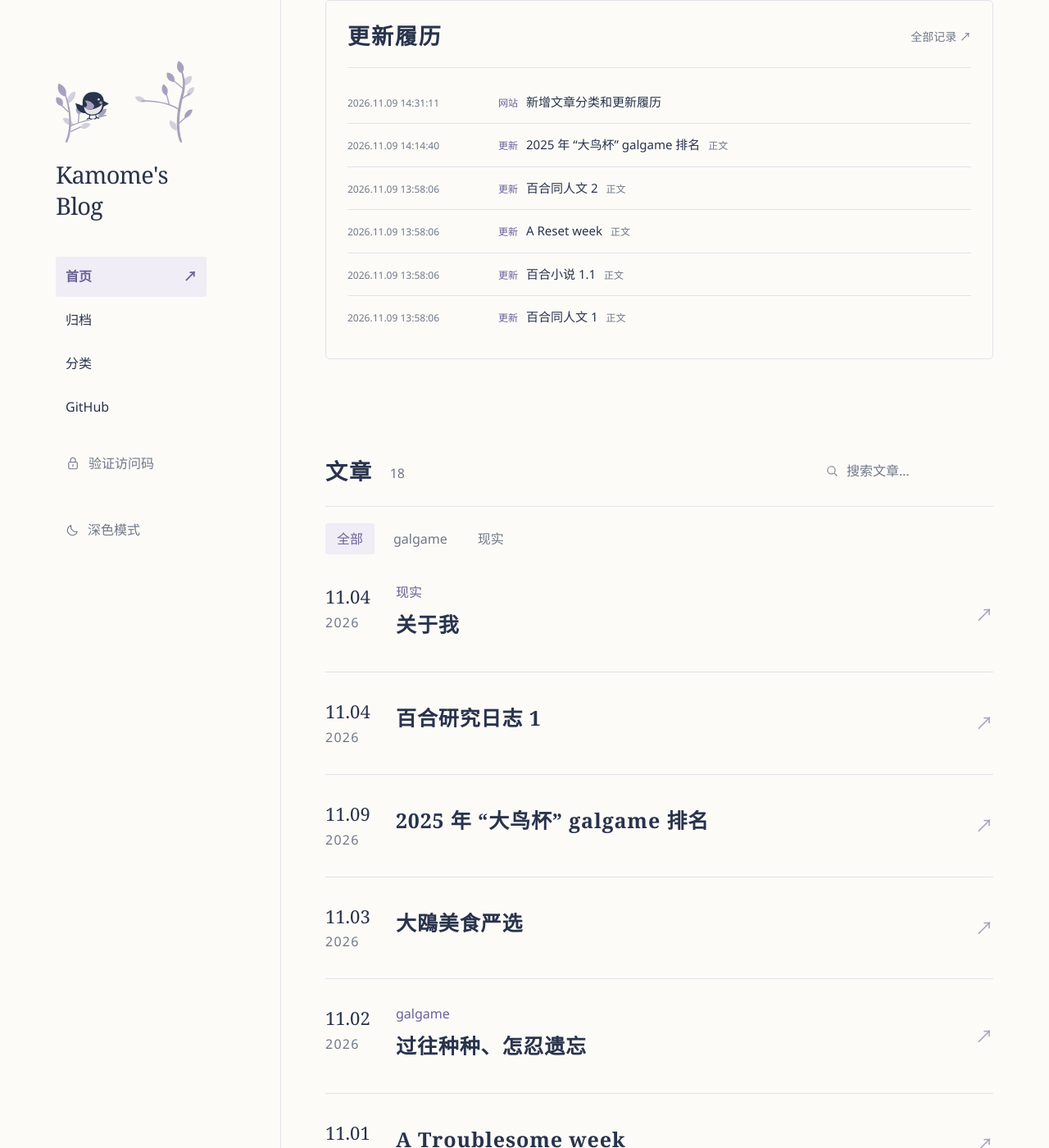
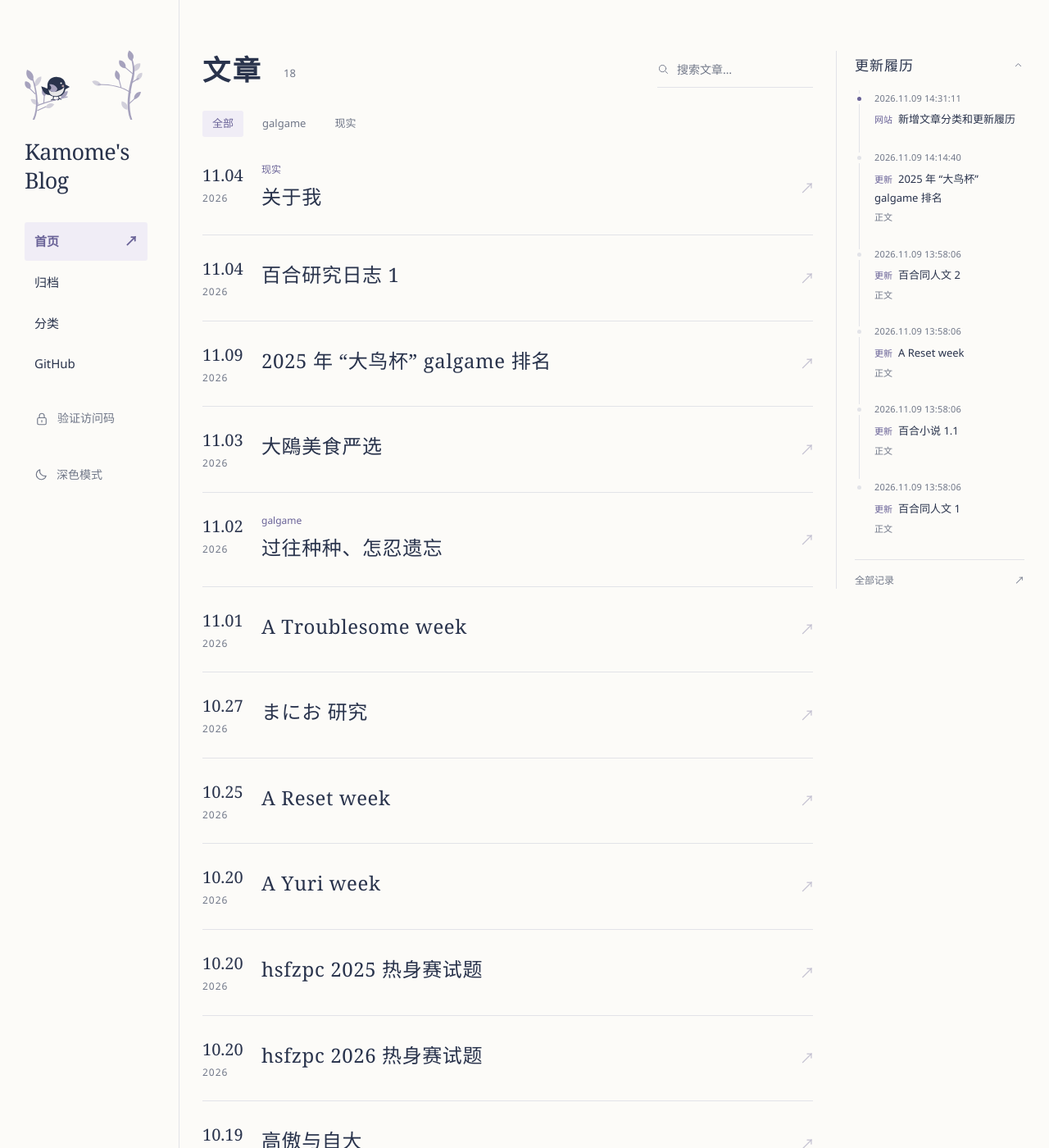
Before and after one commit to ushg8877/ushg8877.github.io, a Jekyll site: the page built from index.html, in a window 1280 px wide and 1400 px high. Shown: the whole window at 82% size. Built offline with Jekyll 4.4.1, drawn with Linux system fonts in a browser that asks for light colours.

Commit message:
Move homepage updates into a responsive right sidebar

```diff
--- a/_layouts/default.html
+++ b/_layouts/default.html
@@ -13,13 +13,14 @@
   <link rel="icon" href="{{ '/assets/favicon.svg' | relative_url }}?v=20261015-branches-1" type="image/svg+xml">
   <link rel="stylesheet" href="{{ '/assets/catalog.css' | relative_url }}?v=20261109-catalog-1">
   <link rel="stylesheet" href="{{ '/assets/style.css' | relative_url }}?v=20261019-math-1">
+  <link rel="stylesheet" href="{{ '/assets/layout.css' | relative_url }}?v=20261109-sidebar-1">
   <link rel="stylesheet" href="{{ '/assets/article-engagement.css' | relative_url }}?v=20261018-1">
   <link rel="stylesheet" href="{{ '/assets/sealed-content.css' | relative_url }}?v=20261109-secret-images-1">
   <link rel="stylesheet" href="{{ '/assets/bird-flight.css' | relative_url }}?v=20261015-branches-1">
   <script>try{const t=localStorage.getItem('theme');if(t==='light'||t==='dark')document.documentElement.dataset.theme=t}catch(e){}</script>
   {% unless page.access_id %}<link rel="stylesheet" href="{{ "/assets/private-reader.css" | relative_url }}?v=20261109-secret-images-1">{% endunless %}
 </head>
-<body>
+<body{% if page.url == '/' %} class="home-page"{% endif %}>
   <a class="skip" href="#main">跳到正文</a>
   <div class="site-shell">
     <header class="site-rail">
@@ -65,6 +66,7 @@
   </div>
   {% if page.access_id %}{% include access-dialog.html %}{% else %}{% include private-access.html %}{% endif %}
   <script src="{{ '/assets/site.js' | relative_url }}?v=20261019-no-lyrics-1" defer></script>
+  <script src="{{ '/assets/layout.js' | relative_url }}?v=20261109-sidebar-1" defer></script>
   <script src="{{ '/assets/bird-flight.js' | relative_url }}?v=20261015-branches-1" defer></script>
   {% unless page.private_gateway %}
   <script src="{{ '/assets/article-engagement.js' | relative_url }}?v=20261018-1" defer></script>
--- /dev/null
+++ b/assets/layout.css
@@ -0,0 +1,55 @@
+/* Shared navigation and the homepage's reading column + update rail. */
+.site-shell{max-width:1380px;padding:0 40px;grid-template-columns:180px minmax(0,1fr);gap:40px}
+.site-rail{padding-top:54px;padding-right:10px}.identity-mark{width:148px;height:98px}.identity{gap:15px}.identity-name{font-size:27px;letter-spacing:-.7px}
+.main-nav{margin-top:34px;gap:3px}.main-nav>a{font-size:15px;padding:9px 12px}.theme-toggle{font-size:14px;margin-top:24px}.site-content{padding-left:40px}
+.site-content>main>.page-heading,.site-content>main>.post-list,.site-content>main>.category-section,.site-content>main>.category-links,.site-content>main>.update-list{max-width:820px;margin-left:auto;margin-right:auto}
+.site-footer{font-size:13px;margin-top:64px}.site-visit-count{font-size:13px}
+
+.home-page .site-shell{max-width:1600px;gap:40px}.home-page .site-content{padding-left:40px}
+.home-layout{display:grid;grid-template-columns:minmax(0,1fr) 256px;gap:40px;align-items:start;padding-top:62px}
+.home-main{min-width:0}.home-main .articles{padding:0}.home-main .section-head{border:0;padding:0;margin:0 0 25px;align-items:center;gap:20px}
+.home-main .section-head h1{font-size:34px;letter-spacing:.08em}.home-main .section-head .count{font-size:13px;margin-left:14px;letter-spacing:0}
+.home-main .search{width:190px;max-width:45%;padding:0 0 2px;border-bottom:1px solid var(--line)}.home-main .search input{font-size:14px;padding:7px 0}.home-main .search svg{width:15px;height:15px}.home-main .search:focus-within{border-color:var(--accent)}
+.home-category-strip{display:flex;align-items:baseline;gap:18px;border-top:1px solid var(--line);border-bottom:1px solid var(--line);padding:13px 0;margin:0 0 8px}
+.category-strip-label{font-size:12px;color:var(--muted);flex:none}.home-category-strip .category-links{flex:1;gap:6px 20px;margin:0;min-width:0}
+.home-category-strip .category-links a{padding:2px 0;border:0;border-radius:0;background:transparent;font-size:14px;gap:7px;overflow-wrap:anywhere}
+.home-category-strip .category-links a:hover{text-decoration:underline;text-underline-offset:5px}.home-category-strip .count{margin:0;font-size:11px}.home-category-strip>.section-more{font-size:12px;flex:none}
+.home-main .filters{gap:5px 11px;margin:15px 0 6px}.home-main .filters button{font-size:13px;padding:3px 11px;min-height:32px;border-radius:3px}
+.home-main .post-card{grid-template-columns:54px minmax(0,1fr) 16px;gap:22px;padding:24px 0}.home-main .post-date{gap:3px;padding-top:3px}.home-main .post-date>span:first-child{font-size:20px}.home-main .post-date>span:last-child{font-size:12px}
+.home-main .post-tags{font-size:12px;gap:6px 12px}.home-main .post-info h3{font-size:24px;letter-spacing:.025em;line-height:1.6;margin:5px 0 3px;font-weight:500}.home-main .post-arrow{font-size:18px;opacity:.65}.home-main .post-card:hover .post-arrow{opacity:1}.home-main .archive-link{font-size:13px;padding-top:24px}
+
+.home-sidebar{position:static;top:48px;align-self:start;min-width:0;border-left:1px solid var(--line);padding-left:27px}.home-sidebar[data-sticky="true"]{position:sticky}
+.home-sidebar .home-updates{border:0;padding:0;margin:0;border-radius:0;background:transparent}
+.home-updates>summary{display:flex;align-items:center;justify-content:space-between;gap:12px;list-style:none;cursor:pointer;padding:5px 0 17px;color:var(--ink)}.home-updates>summary::-webkit-details-marker{display:none}
+.home-sidebar .home-updates h2{font:500 17px/1.5 var(--sans);letter-spacing:.06em;margin:0}.updates-chevron{width:15px;height:15px;color:var(--muted);flex:none;transition:transform .15s}.home-updates[open] .updates-chevron{transform:rotate(180deg)}
+.home-sidebar .update-list{padding-left:5px}.home-sidebar .update-list li{display:block;position:relative;border:0;border-left:1px solid var(--line);margin:0;padding:0 0 25px 18px}
+.home-sidebar .update-list li::before{content:"";position:absolute;width:5px;height:5px;border-radius:50%;background:var(--line);left:-3px;top:8px;box-shadow:0 0 0 4px var(--paper)}
+.home-sidebar .update-list li:first-child::before{background:var(--accent)}.home-sidebar .update-list li:last-child{padding-bottom:6px;border-left-color:transparent}
+.home-sidebar .update-list time{display:block;font:11px/1.8 var(--sans);letter-spacing:.015em;color:var(--muted);white-space:normal;font-variant-numeric:tabular-nums}
+.home-sidebar .update-detail{display:block;font:13px/1.75 var(--sans);margin-top:5px;overflow-wrap:anywhere}.home-sidebar .update-kind{font-size:11px;margin-right:7px;color:var(--accent)}
+.home-sidebar .update-detail a{text-decoration:none}.home-sidebar .update-detail a:hover{text-decoration:underline;text-underline-offset:4px}.home-sidebar .update-summary{display:block;font-size:11px;margin-top:3px;color:var(--muted)}
+.updates-all{display:flex;align-items:center;justify-content:space-between;gap:10px;font-size:12px;color:var(--muted);margin-top:22px;padding-top:14px;border-top:1px solid var(--line)}.updates-all:hover{color:var(--accent)}
+.home-page .site-footer{margin-top:70px}.home-page .access-trigger{font-size:14px}
+
+@media(min-width:1101px) and (max-width:1300px){.home-page .site-shell{padding:0 30px;grid-template-columns:160px minmax(0,1fr);gap:28px}.home-page .site-content{padding-left:28px}.home-layout{grid-template-columns:minmax(0,1fr) 230px;gap:28px}.home-sidebar{padding-left:22px}.home-main .post-card{gap:18px}}
+@media(max-width:1100px){
+  .home-page .site-shell{display:block;padding:0 32px}.home-page .site-rail{position:static;display:flex;flex-wrap:wrap;align-items:center;gap:14px 24px;padding:24px 0 22px;border-bottom:1px solid var(--line)}
+  .home-page .identity{flex-direction:row;align-items:center;gap:12px;margin-right:auto}.home-page .identity-mark{width:90px;height:60px}.home-page .identity-name{font-size:26px}.home-page .main-nav{display:flex;flex-wrap:wrap;order:3;width:100%;margin:0;gap:6px 24px}
+  .home-page .main-nav>a{padding:3px 0;min-height:34px;border-radius:0}.home-page .main-nav>a[aria-current]{background:none;box-shadow:0 1px var(--accent)}.home-page .main-nav>a:hover{background:none}.home-page .nav-mark{display:none}
+  .home-page .theme-toggle{margin:0;padding:8px}.home-page .theme-toggle span{display:none}.home-page .access-trigger{width:auto;margin:0;padding:8px;order:2}.home-page .site-content{padding:0;border:0}
+  .home-layout{padding-top:34px;grid-template-columns:minmax(0,1fr) 236px;gap:32px}.home-sidebar{top:28px;padding-left:24px}.home-main .section-head h1{font-size:30px}.home-main .post-info h3{font-size:23px}
+}
+@media(max-width:880px){
+  .home-layout{display:flex;flex-direction:column;gap:28px;padding-top:24px}.home-main,.home-sidebar{width:100%}.home-sidebar{position:static;border:0;padding:0}
+  .home-sidebar .home-updates{border-top:1px solid var(--line);border-bottom:1px solid var(--line)}.home-updates>summary{padding:13px 0}.home-sidebar .home-updates h2{font-size:15px;letter-spacing:.04em}.home-sidebar .update-drawer{padding:8px 0 18px}.home-sidebar .update-list{display:grid;grid-template-columns:1fr 1fr;gap:0 24px}.home-sidebar .update-list li{border-left:1px solid var(--line)}.home-sidebar .updates-all{margin-top:10px}
+  .home-main .section-head{margin-bottom:20px}.home-main .section-head h1{font-size:29px}.home-page .site-footer{margin-top:48px}
+}
+@media(max-width:760px){
+  .site-shell{display:block;padding:0 24px}.site-rail{position:static;padding:25px 0 18px}.site-content{border:0;padding:0}.identity-mark{width:90px;height:60px}.identity-name{font-size:23px}.main-nav{margin-top:0}.main-nav>a{font-size:15px}.theme-toggle{margin-top:0}.site-footer{margin-top:48px;font-size:12px}.site-visit-count{font-size:12px}
+  .home-page .site-shell{padding:0 24px}.home-page .site-rail{gap:12px 16px;padding:22px 0 18px}.home-page .identity{gap:9px}.home-page .identity-mark{width:84px;height:56px}.home-page .identity-name{font-size:23px}.home-page .access-trigger{order:4;font-size:13px;padding:4px 0}.home-page .theme-toggle{padding:6px}.home-page .main-nav{gap:5px 22px}
+  .home-main .post-card{grid-template-columns:45px minmax(0,1fr) 14px;gap:16px;padding:23px 0}.home-main .post-info h3{font-size:22px}.home-main .post-date>span:first-child{font-size:18px}.home-main .post-date>span:last-child{font-size:11px}.home-main .search{max-width:48%;width:165px}.home-main .search input{font-size:16px}.home-main .section-head h1{font-size:27px}.home-main .section-head .count{font-size:12px;margin-left:8px}.home-main .filters{gap:5px 8px}.home-main .filters button{min-height:36px}
+  .home-category-strip{gap:12px}.home-category-strip .category-links{gap:5px 16px}.home-category-strip .category-links a{font-size:13px}
+}
+@media(max-width:520px){.home-sidebar .update-list{display:block}.home-sidebar .update-list li:last-child{border-left-color:transparent}.home-sidebar .update-detail{font-size:14px}.home-sidebar .update-list time{font-size:12px}}
+@media(max-width:380px){.site-shell,.home-page .site-shell{padding:0 18px}.home-page .identity-mark{width:68px;height:46px}.home-page .identity-name{font-size:21px}.home-page .main-nav{gap:5px 17px}.home-main .post-card{gap:12px}.home-main .post-info h3{font-size:21px}}
+@media(prefers-reduced-motion:reduce){.updates-chevron{transition:none}}
--- /dev/null
+++ b/assets/layout.js
@@ -0,0 +1,25 @@
+/* Native details keeps the history usable with keyboard and without scripts. */
+(() => {
+  const panel = document.querySelector('#updates-panel');
+  if (!panel) return;
+  const sidebar = document.querySelector('#updates-sidebar');
+  const layout = sidebar.parentElement;
+  const narrow = matchMedia('(max-width:880px)');
+  const updateSticky = () => {
+    const top = parseFloat(getComputedStyle(sidebar).top) || 0;
+    sidebar.dataset.sticky = String(!narrow.matches && sidebar.scrollHeight <= innerHeight - top * 2);
+  };
+  const adapt = () => {
+    const focused = sidebar.contains(document.activeElement) ? document.activeElement : null;
+    if (narrow.matches) layout.prepend(sidebar);
+    else layout.append(sidebar);
+    panel.open = !narrow.matches || Boolean(focused);
+    if (focused) focused.focus({preventScroll:true});
+    updateSticky();
+  };
+  adapt();
+  narrow.addEventListener('change', adapt);
+  window.addEventListener('resize', updateSticky);
+  panel.addEventListener('toggle', updateSticky);
+  if ('ResizeObserver' in window) new ResizeObserver(updateSticky).observe(sidebar);
+})();
--- a/index.html
+++ b/index.html
@@ -1,15 +1,23 @@
 ---
 layout: default
 ---
-{% assign home_categories = site.data.categories.items | where: 'show_category', true %}
-{% if home_categories.size > 0 %}<section class="home-categories" aria-labelledby="categories-heading"><div class="section-head"><h2 id="categories-heading">分类</h2><a class="section-more" href="{{ '/categories/' | relative_url }}">全部分类 ↗</a></div><nav class="category-links" aria-label="主页分类">{% for group in home_categories %}{% include filter-posts.html scope='category' category=group.id %}<a href="{{ '/categories/' | relative_url }}#{{ group.id | escape }}"><span>{{ group.name | escape }}</span><span class="count">{{ listing_posts | size }}</span></a>{% endfor %}</nav></section>{% endif %}
-<section class="home-updates" aria-labelledby="updates-heading"><div class="section-head"><h2 id="updates-heading">更新履历</h2><a class="section-more" href="{{ '/updates/' | relative_url }}">全部记录 ↗</a></div>{% include update-list.html home=true %}</section>
+<div class="home-layout">
+  <div class="home-main">
 {% include filter-posts.html scope='home' %}
 <section class="articles" id="articles" aria-labelledby="articles-heading">
   <div class="section-head">
     <h1 id="articles-heading">文章 <span class="count">{{ listing_posts | size }}</span></h1>
     <label class="search"><svg viewBox="0 0 24 24" aria-hidden="true"><circle cx="10.5" cy="10.5" r="6.5"/><path d="m16 16 4 4"/></svg><span class="sr-only">搜索标题或标签</span><input id="search" type="search" placeholder="搜索文章…" autocomplete="off"></label>
   </div>
+  {% assign home_categories = site.data.categories.items | where: 'show_category', true %}
+  {% if home_categories.size > 0 %}
+  <nav class="home-category-strip" aria-label="文章分类">
+    <span class="category-strip-label">分类</span>
+    <div class="category-links">{% for group in home_categories %}{% include filter-posts.html scope='category' category=group.id %}<a href="{{ '/categories/' | relative_url }}#{{ group.id | escape }}"><span>{{ group.name | escape }}</span><span class="count">{{ listing_posts | size }}</span></a>{% endfor %}</div>
+    <a class="section-more" href="{{ '/categories/' | relative_url }}">全部 ↗</a>
+  </nav>
+  {% endif %}
+  {% include filter-posts.html scope='home' %}
   {% if listing_posts.size > 0 %}
   {% assign visible_tags = '' | split: ',' %}{% for item in listing_posts %}{% for tag in item.tags %}{% assign visible_tags = visible_tags | push: tag %}{% endfor %}{% endfor %}{% assign visible_tags = visible_tags | uniq | sort %}
   <div class="filters" aria-label="按标签筛选"><button class="active" type="button" data-tag="" aria-pressed="true">全部</button>{% for tag in visible_tags %}<button type="button" data-tag="{{ tag | escape }}" aria-pressed="false">{{ tag | escape }}</button>{% endfor %}</div>
@@ -22,3 +30,15 @@ layout: default
   <span id="search-status" class="sr-only" role="status"></span>
   {% if listing_posts.size > 0 %}<a class="archive-link" href="{{ '/archive/' | relative_url }}">浏览全部文章 <span aria-hidden="true">↗</span></a>{% endif %}
 </section>
+
+  </div>
+  <aside class="home-sidebar" aria-labelledby="updates-heading" id="updates-sidebar">
+    <details class="home-updates" id="updates-panel" open>
+      <summary><h2 id="updates-heading">更新履历</h2><svg class="updates-chevron" viewBox="0 0 24 24" aria-hidden="true"><path d="m7 10 5 5 5-5"/></svg></summary>
+      <div class="update-drawer">
+        {% include update-list.html home=true %}
+        <a class="updates-all" href="{{ '/updates/' | relative_url }}">全部记录 <span aria-hidden="true">↗</span></a>
+      </div>
+    </details>
+  </aside>
+</div>
```
